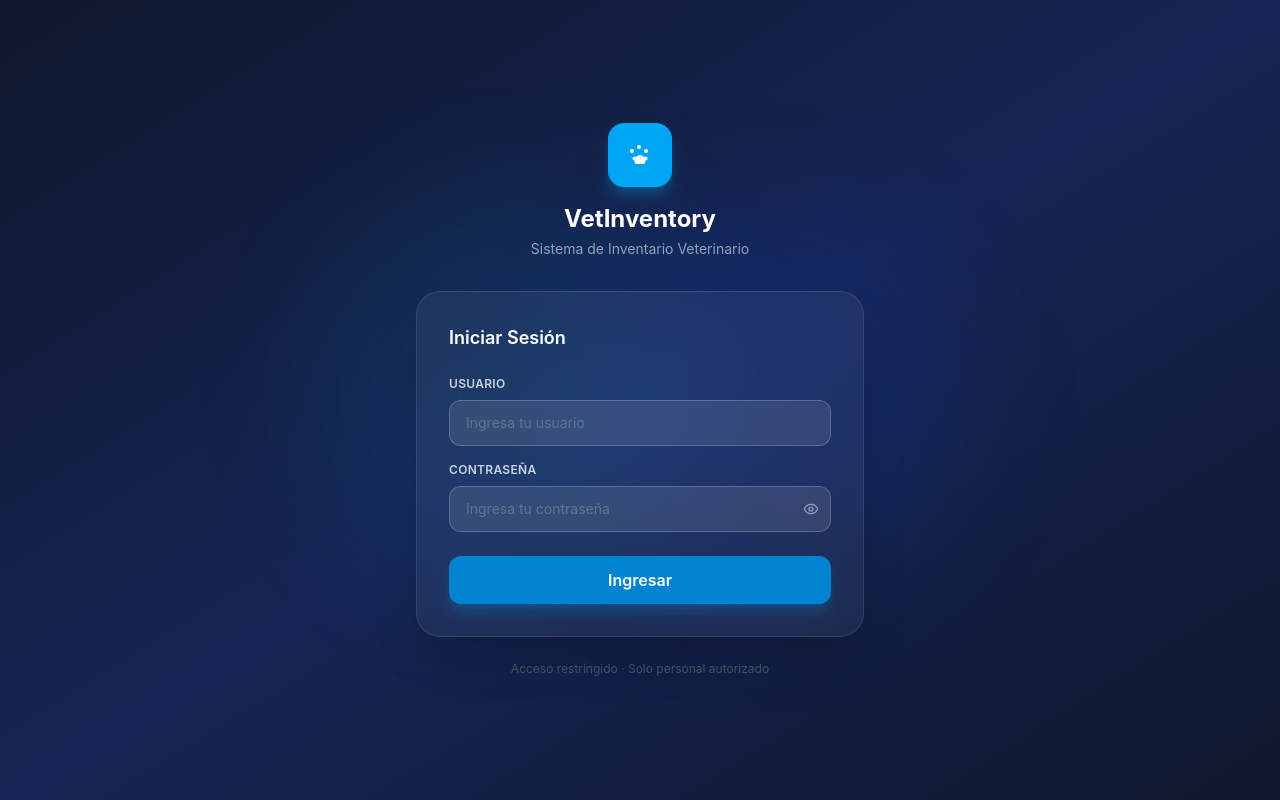
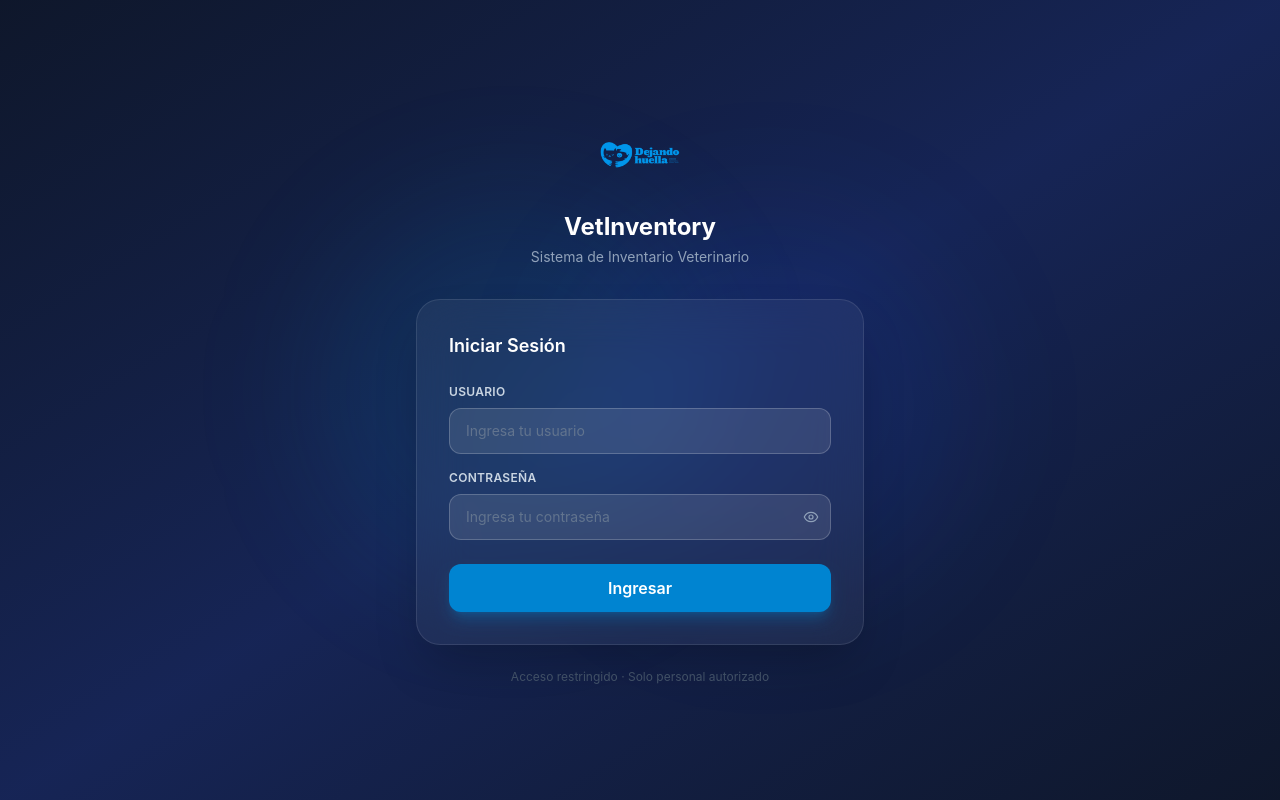
Before and after one commit to Eder707/Proyecto-para-IMBA, a React app in the folder frontend/: page / in a window 1280 px wide. Built offline with nearby package versions, Linux system fonts and the light colour scheme; the HTML template or start-up script is replaced by a standard one.

Commit message:
descripcion del cambio

```diff
--- a/frontend/src/App.jsx
+++ b/frontend/src/App.jsx
@@ -128,9 +128,7 @@ function LoginPage({ onLogin }) {
       <div className="relative w-full max-w-md">
         {/* Logo */}
         <div className="text-center mb-8">
-          <div className="inline-flex items-center justify-center w-16 h-16 bg-sky-500 rounded-2xl shadow-lg shadow-sky-500/30 mb-4">
-            <span className="text-white"><Icon.Paw /></span>
-          </div>
+          <img src="/logo-imba.png" alt="Logo IMBA" className="w-20 h-20 object-contain mx-auto mb-4" />
           <h1 className="text-white text-2xl font-bold">VetInventory</h1>
           <p className="text-slate-400 text-sm mt-1">Sistema de Inventario Veterinario</p>
         </div>
@@ -549,7 +547,7 @@ export default function App() {
     <div className="min-h-screen bg-slate-50 font-sans">
       <aside className="fixed top-0 left-0 h-full w-64 bg-gradient-to-b from-slate-900 via-blue-950 to-slate-900 flex-col z-30 hidden lg:flex">
         <div className="px-6 py-7 flex items-center gap-3 border-b border-white/10">
-          <div className="w-9 h-9 bg-sky-500 rounded-xl flex items-center justify-center text-white"><Icon.Paw/></div>
+          <img src="/logo-imba.png" alt="Logo IMBA" className="w-16 h-16 object-contain" />
           <div><p className="text-white font-bold text-sm leading-tight">VetInventory</p><p className="text-slate-400 text-xs">Sistema de Inventario</p></div>
         </div>
         <nav className="flex-1 px-3 py-6 space-y-1">
@@ -572,8 +570,8 @@ export default function App() {
 
       <header className="lg:hidden sticky top-0 z-20 bg-white border-b border-slate-200 px-4 py-3 flex items-center justify-between">
         <div className="flex items-center gap-2">
-          <div className="w-8 h-8 bg-sky-500 rounded-lg flex items-center justify-center text-white"><Icon.Paw/></div>
-          <span className="font-bold text-slate-800 text-sm">VetInventory</span>
+          <img src="/logo-imba.png" alt="Logo IMBA" className="w-10 h-10 object-contain" />
+          <span className="font-bold text-slate-800 text-sm">IMBA Veterinaria</span>
         </div>
         <div className="flex gap-1">
           {tabs.map(t=><button key={t.id} onClick={()=>setTab(t.id)} className={`px-3 py-1.5 rounded-lg text-xs font-semibold transition ${tab===t.id?"bg-sky-600 text-white":"text-slate-500 hover:bg-slate-100"}`}>{t.id==="dashboard"?"Stats":t.id==="productos"?"Inventario":"Historial"}</button>)}
```
